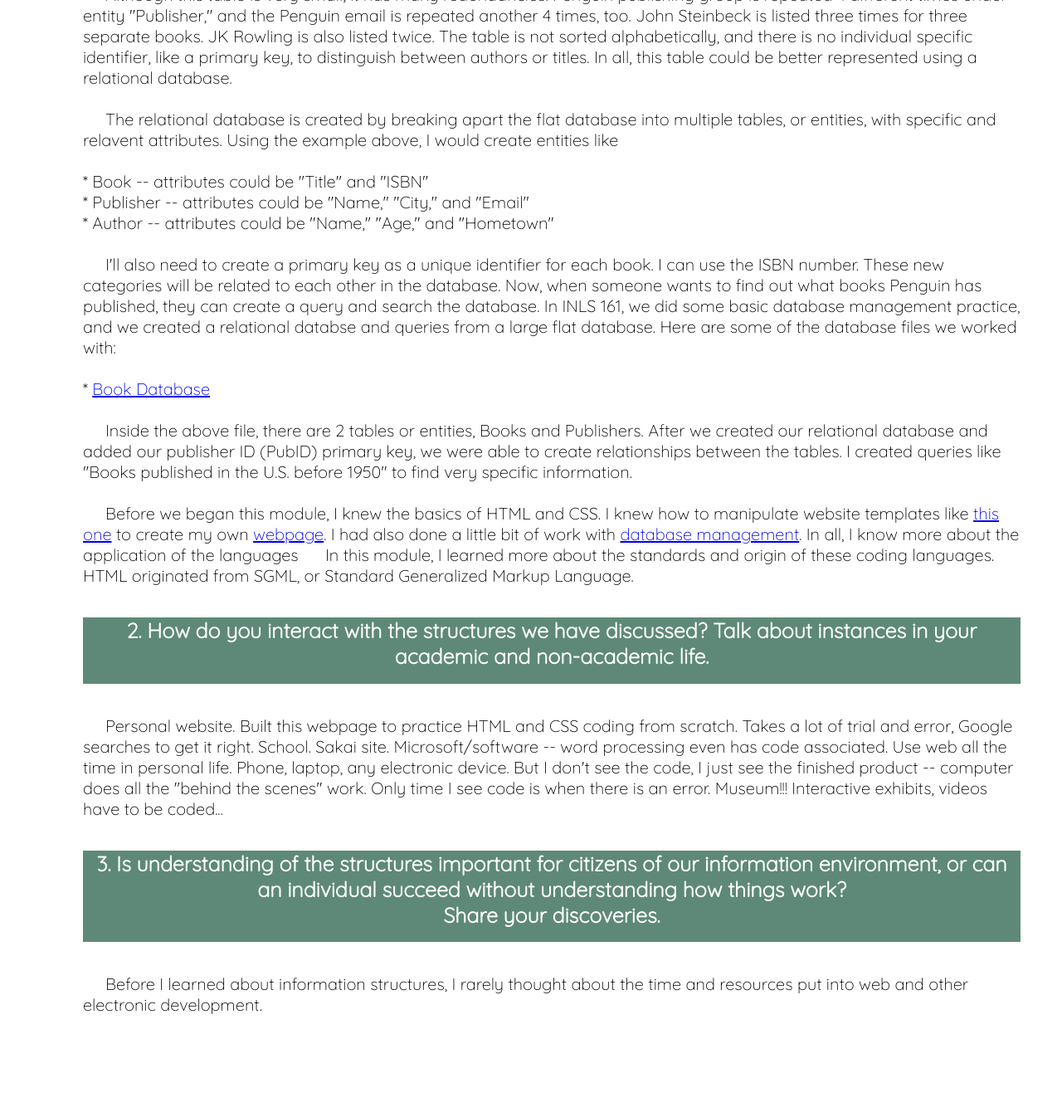
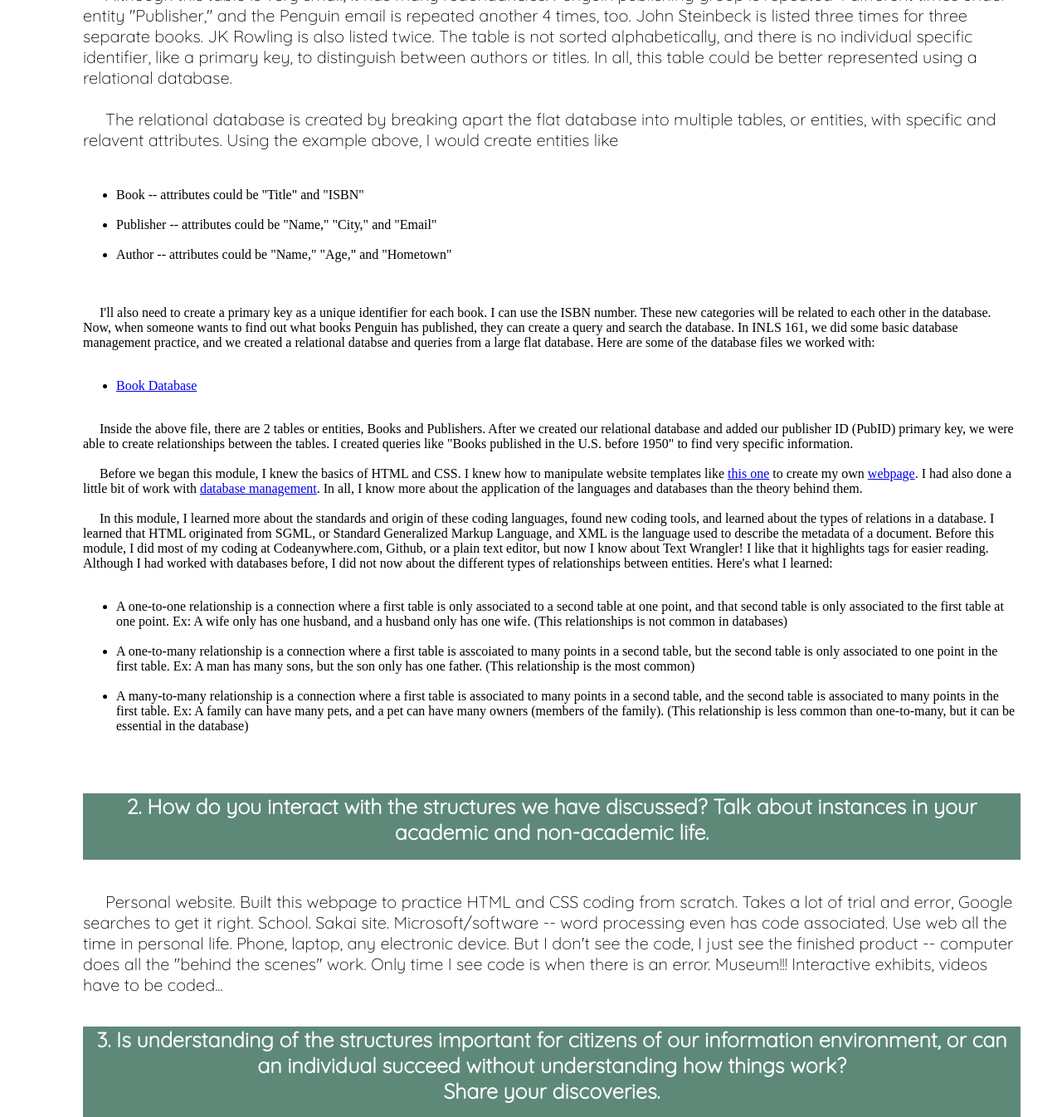
Before and after one commit to rcmetcalf/rcmetcalf.github.io, a Jekyll site: the page gooey/index.html, which Jekyll copies as it is, in a window 1280 px wide and 1400 px high, scrolled down 2271 px, cut to the strip 54-1400 px from the top of the window. Shown: the whole strip at 83% size. Built offline with Jekyll 4.4.1, drawn with Linux system fonts in a browser that asks for light colours; Markdown is read by kramdown in place of the engine named in the settings.

Commit message:
Update index.html

```diff
--- a/gooey/index.html
+++ b/gooey/index.html
@@ -44,18 +44,31 @@
 			<img src="https://cloud.githubusercontent.com/assets/13002608/10264318/c81cf22a-69d5-11e5-9878-b6b2de7edbd2.png"><br>
 			&nbsp;&nbsp;&nbsp;&nbsp;&nbsp;Although this table is very small, it has many redundancies. Penguin publishing group is repeated 4 different times under entity "Publisher," and the Penguin email is repeated another 4 times, too. John Steinbeck is listed three times for three separate books. JK Rowling is also listed twice. The table is not sorted alphabetically, and there is no individual specific identifier, like a primary key, to distinguish between authors or titles. In all, this table could be better represented using a relational database.<br><br>
 			&nbsp;&nbsp;&nbsp;&nbsp;&nbsp;The relational database is created by breaking apart the flat database into multiple tables, or entities, with specific and relavent attributes. Using the example above, I would create entities like<br><br>
-			* Book -- attributes could be "Title" and "ISBN"<br>
-			* Publisher -- attributes could be "Name," "City," and "Email"<br>
-			* Author -- attributes could be "Name," "Age," and "Hometown"<br><br>
+			<ul>
+				<li>Book -- attributes could be "Title" and "ISBN"</li><br>
+				<li>Publisher -- attributes could be "Name," "City," and "Email"</li><br>
+				<li>Author -- attributes could be "Name," "Age," and "Hometown"</li><br>
+			</ul>
+			<br>
 			&nbsp;&nbsp;&nbsp;&nbsp;&nbsp;I'll also need to create a primary key as a unique identifier for each book. I can use the ISBN number. These new categories will be related to each other in the database. Now, when someone wants to find out what books Penguin has published, they can create a query and search the database. In INLS 161, we did some basic database management practice, and we created a relational databse and queries from a large flat database. Here are some of the database files we worked with:<br><br>
-			* <a href="http://rcmetcalf.github.io/content/inls-161-book-database.odb">Book Database</a><br>
+			<ul>
+				<li><a href="http://rcmetcalf.github.io/content/inls-161-book-database.odb">Book Database</a><br></li>
+			</ul>
 			<br>
 			&nbsp;&nbsp;&nbsp;&nbsp;&nbsp;Inside the above file, there are 2 tables or entities, Books and Publishers. After we created our relational database and added our publisher ID (PubID) primary key, we were able to create relationships between the tables. I created queries like "Books published in the U.S. before 1950" to find very specific information.<br>
 			<br>
-			&nbsp;&nbsp;&nbsp;&nbsp;&nbsp;Before we began this module, I knew the basics of HTML and CSS. I knew how to manipulate website templates like <a href="http://carte-noire.jacobtomlinson.co.uk/">this one</a> to create my own <a href="http://rcmetcalf.github.io">webpage</a>. I had also done a little bit of work with <a href="http://rcmetcalf.github.io/content/inls-161-book-database.odb">database management</a>. In all, I know more about the application of the languages
-			&nbsp;&nbsp;&nbsp;&nbsp;&nbsp;In this module, I learned more about the standards and origin of these coding languages. HTML originated from SGML, or Standard Generalized Markup Language.
+			&nbsp;&nbsp;&nbsp;&nbsp;&nbsp;Before we began this module, I knew the basics of HTML and CSS. I knew how to manipulate website templates like <a href="http://carte-noire.jacobtomlinson.co.uk/">this one</a> to create my own <a href="http://rcmetcalf.github.io">webpage</a>. I had also done a little bit of work with <a href="http://rcmetcalf.github.io/content/inls-161-book-database.odb">database management</a>. In all, I know more about the application of the languages and databases than the theory behind them.<br><br>
+			&nbsp;&nbsp;&nbsp;&nbsp;&nbsp;In this module, I learned more about the standards and origin of these coding languages, found new coding tools, and learned about the types of relations in a database. I learned that HTML originated from SGML, or Standard Generalized Markup Language, and XML is the language used to describe the metadata of a document. Before this module, I did most of my coding at Codeanywhere.com, Github, or a plain text editor, but now I know about Text Wrangler! I like that it highlights tags for easier reading. Although I had worked with databases before, I did not now about the different types of relationships between entities. Here's what I learned:<br><br>
+			<ul>
+				<li>A one-to-one relationship is a connection where a first table is only associated to a second table at one point, and that second table is only associated to the first table at one point. Ex: A wife only has one husband, and a husband only has one wife. (This relationships is not common in databases)</li><br>
+				<li>
+					A one-to-many relationship is a connection where a first table is asscoiated to many points in a second table, but the second table is only associated to one point in the first table. Ex: A man has many sons, but the son only has one father. (This relationship is the most common)
+				</li><br>
+				<li>
+					A many-to-many relationship is a connection where a first table is associated to many points in a second table, and the second table is associated to many points in the first table. Ex: A family can have many pets, and a pet can have many owners (members of the family). (This relationship is less common than one-to-many, but it can be essential in the database)
+				</li>
 
-
+			</ul><br>
 			</p><br>
 			<div class="jumbotron-1">
 				2. How do you interact with the structures we have discussed? Talk about instances in your academic and non-academic life.</div><br>
```
